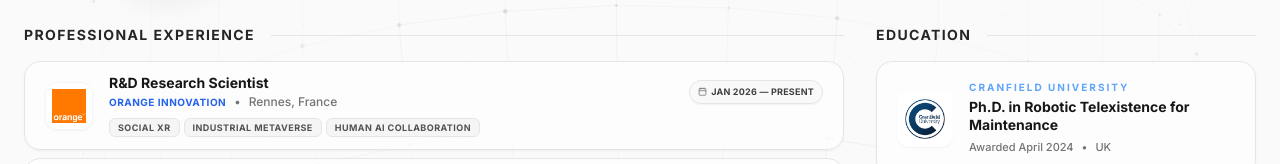
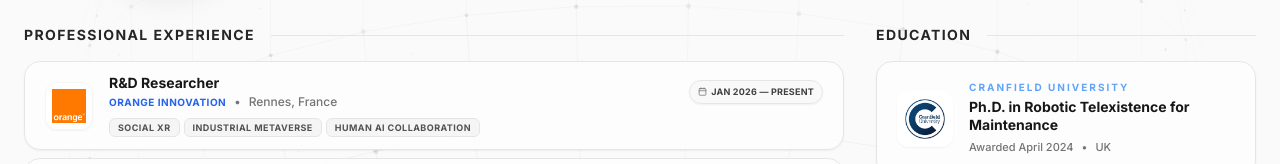
Before and after one commit to mazeasdamien/portfolio, a React (Vite) app: page / in a window 1280 px wide. Shown: the part 239-403 px from the top of the page. Built offline with nearby package versions, Linux system fonts and the light colour scheme; no server answers; a web font is replaced by a local one.

Commit message:
feat: add experience data and implement MagneticConstellation UI component

```diff
--- a/src/components/ui/MagneticConstellation.tsx
+++ b/src/components/ui/MagneticConstellation.tsx
@@ -7,7 +7,7 @@ const VISIBLE_R = 400;
 const BEAT_FREQ = 1.2;
 const RIPPLE_DIST = 0.010;
 const DRIFT_SPEED = 0.005;
-const ROT_SPEED = 0.55;
+const ROT_SPEED = 0.06;
 const DRAG_SENS = 0.001;
 const BEAT_POS = 9;
 
--- a/src/data/experience_steps.json
+++ b/src/data/experience_steps.json
@@ -176,7 +176,7 @@
     {
         "id": "exp-orange",
         "type": "employment",
-        "title": "R&D Research Scientist",
+        "title": "R&D Researcher",
         "organization": "Orange Innovation",
         "location": "Rennes, France",
         "startDate": "2026-01-01",
```
